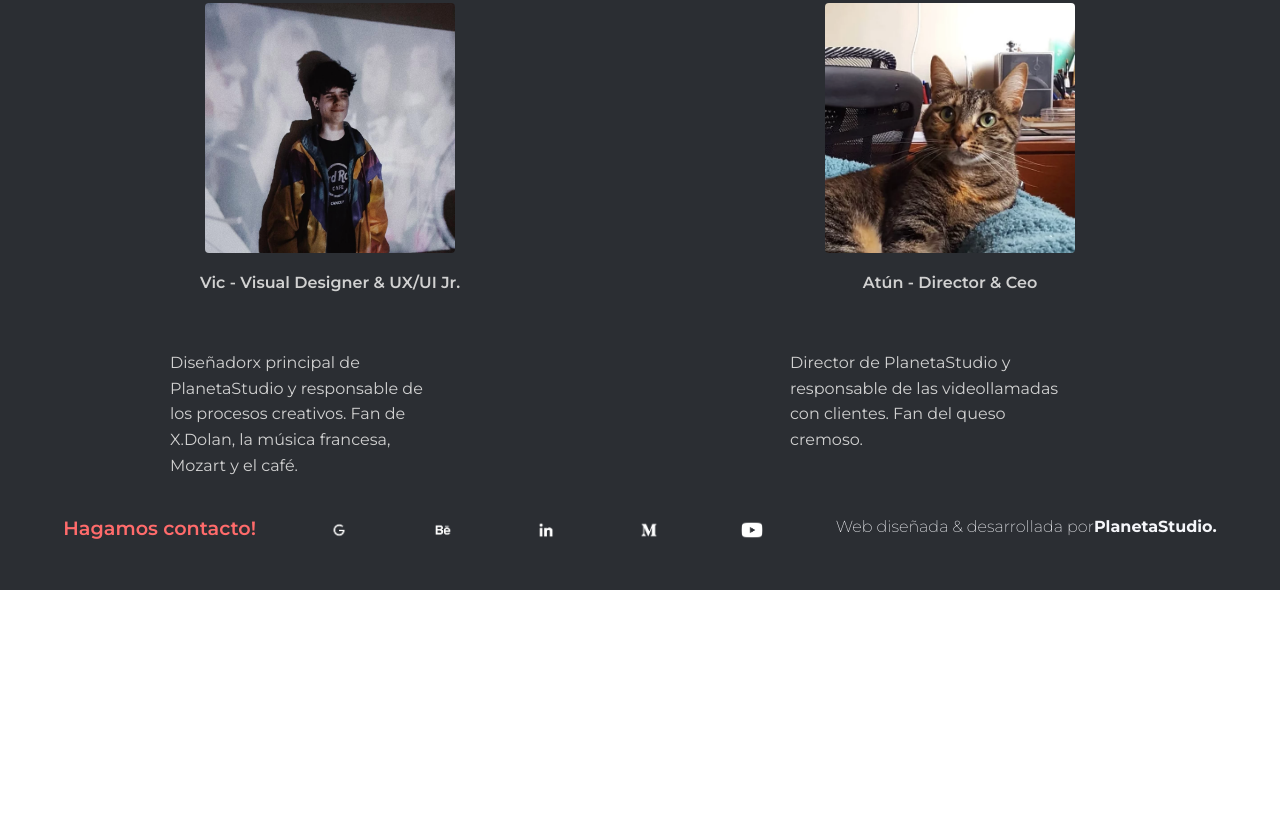
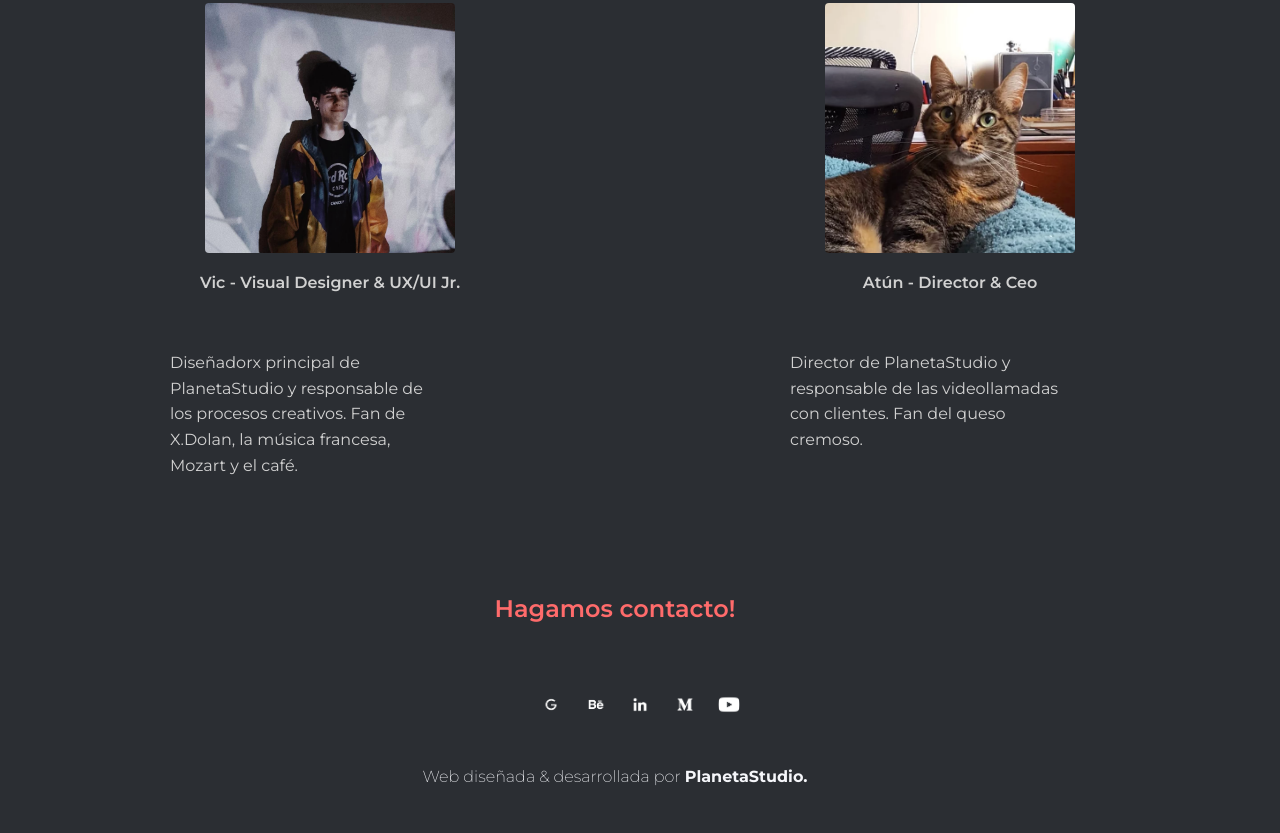
Before and after one commit to VicVe/planeta_studio_web, a website: page pages/bio.html in a window 1280 px wide. Shown: the part 945-1778 px from the top of the page. Before the commit the page ends 1535 px from the top, so only its background shows below. Drawn offline with nearby package versions, Linux system fonts and the light colour scheme.

Commit message:
modificacion de archivos_footer_proyectos_equipo

```diff
--- a/css/estilo.css
+++ b/css/estilo.css
@@ -39,6 +39,7 @@ h1{
     padding-bottom:40px;
     padding-top: 40px;
 }
+
 p{
     color:#2f3640;
     font-family: 'Montserrat', sans-serif;
@@ -272,11 +273,14 @@ div div a:hover {
     text-decoration: none;
     font-weight:400;
 }
-
+.overflow{
+    overflow: scroll;
+}
 
 
 /*EQUIPO Y BIO*/
 .equipoFlex{
+    background-color: #2b2e33;
     padding: 20px;
     display: flex;
     flex-wrap: wrap;
@@ -322,7 +326,17 @@ div div a:hover {
     justify-content: center;
 }
 
+.flex-container {
+    display: flex;
+    flex-direction: row;
+  }
 
+  /* Responsive layout - makes a one column layout instead of a two-column layout */
+  @media (max-width: 800px) {
+    .flex-container {
+      flex-direction: column;
+    }
+  }
 
 /*CONTACTO*/
 .centrar{
@@ -385,38 +399,28 @@ input:hover{
 }
 
 /*FOOTER*/
+
 footer{
+    width: 100%;
     background-color: #2b2e33;
-    display:block;
-    margin: auto;
-    width: 100%;
-    padding-bottom:40px;
-    padding-top: 40px;
-    display: flex;
-    flex-flow: row wrap;
-    justify-content: space-evenly;
+    grid-column-start: 1;
+    grid-column-end: 4;
+    text-align: center;
+    padding: 80px 0 80px 0;
 }
-.theFooter{
+
+.txtFooter{
     font-family: 'Montserrat', sans-serif;
     font-weight: 600;
-    font-size: larger;
+    font-size: x-large;
     color:#ff6b6b;
-    padding-top: 5px;
-    display: flex;
-    flex-flow: row wrap;
-    justify-content: center;
-    align-items: center;
 }
-.theFooterDos{
+
+.pieFooter{
     font-family: 'Montserrat', sans-serif;
     font-weight: 200;
     font-size: medium;
     color:#f5f6fa;
-    padding-top: 5px;
-    display: flex;
-    flex-flow: row wrap;
-    justify-content: flex-start;
-    /*padding-right: 100px;*/
 }
 .redes:hover{
     height: 55px;
--- a/pages/bio.html
+++ b/pages/bio.html
@@ -11,9 +11,8 @@
         <title>Bio | Planeta Studio</title>
     </head>
     <body>
-        <header>
-            <!--<img class="planeta" src="images/planetaStudio-14.png" alt="logo planeta" width="200" title="PlanetaStudio"/> -->
-            <nav class="navbar col-12"> <!-- justify-content-end barra de navegación/menú-->
+        <header class="col-12-sm col-12-md col-12-lg">
+            <nav class="navbar col-12">
                 <a class="navbar-brand" href="../index.html">
                     <img src="../images/planeta2.jpg" width="40" height="30" class="d-inline-block align-top" alt="" loading="lazy">
                     <span>PlanetaStudio.</span>
@@ -25,6 +24,7 @@
                 <a href="contacto.html">Contacto</a>
             </nav>
         </header>
+
         <h1>Bio de Planeta Studio</h1>
             <p class="user-select-none">
                 <span>PlanetaStudio</span> nació hace un par de años como una idea abstracta, como un mundo interior lleno de magia, planetas, estrellas, gatos, imágenes, colores, tendencias, formas y tipografías. Con el correr del tiempo se transformó en un estudio de diseño que aloja y da vida e identidad a diversos proyectos; haciendo foco en solucionar los problemas de diseño y comunicación que pueden surgir.<br>
@@ -38,7 +38,7 @@
             <img class="logo0 img-fluid align-item-center" style="width:70px;" src="../images/nave.png" alt="nave" width=".."/>
         <div class="subtitulo"><h2>Equipo</h2></div>
 
-        <div class="equipoFlex">
+        <div class="equipoFlex flex-container">
             <div class="cardEquipo">
                 <img class="imagen rounded" src="../images/vic.png" alt="vic" title="Hola! Soy Vic"/> <!--width="250"-->
                 <h3 class="titulo">Vic - Visual Designer & UX/UI Jr.</h3>  <!--antes era clase type600 padd-->
@@ -59,13 +59,8 @@
 
 
 
-
-        <script src="https://code.jquery.com/jquery-3.5.1.slim.min.js" integrity="sha384-DfXdz2htPH0lsSSs5nCTpuj/zy4C+OGpamoFVy38MVBnE+IbbVYUew+OrCXaRkfj" crossorigin="anonymous"></script>
-        <script src="https://cdn.jsdelivr.net/npm/popper.js@1.16.1/dist/umd/popper.min.js" integrity="sha384-9/reFTGAW83EW2RDu2S0VKaIzap3H66lZH81PoYlFhbGU+6BZp6G7niu735Sk7lN" crossorigin="anonymous"></script>
-        <script src="https://cdn.jsdelivr.net/npm/bootstrap@4.5.3/dist/js/bootstrap.min.js" integrity="sha384-w1Q4orYjBQndcko6MimVbzY0tgp4pWB4lZ7lr30WKz0vr/aWKhXdBNmNb5D92v7s" crossorigin="anonymous"></script>
-    </body>
         <footer>
-        <h3 class="theFooter">Hagamos contacto!</h3>
+            <p class="txtFooter">Hagamos contacto!</p>
             <a href="mailto:elplanetadevic@gmail.com" target="_blank">
                 <img class="redes" src="../images/bmail.png" alt="mail" width="40" title="Gmail"/>
             </a>
@@ -81,6 +76,27 @@
             <a href="http://www.youtube.com/channel/UC757KyQ2ubYQDZ5Wwoo6eMQ" target="_blank">
                 <img class="redes" src="../images/byoutube.png" alt="youtube" width="40" title="YouTube"/>
             </a>
-        <a class="theFooterDos">Web diseñada & desarrollada por <span>PlanetaStudio.</span></a>
+            <p class="pieFooter"> Web diseñada & desarrollada por <span>PlanetaStudio.</span></p>
         </footer>
+
+
+        <script src="https://code.jquery.com/jquery-3.5.1.slim.min.js" integrity="sha384-DfXdz2htPH0lsSSs5nCTpuj/zy4C+OGpamoFVy38MVBnE+IbbVYUew+OrCXaRkfj" crossorigin="anonymous"></script>
+        <script src="https://cdn.jsdelivr.net/npm/popper.js@1.16.1/dist/umd/popper.min.js" integrity="sha384-9/reFTGAW83EW2RDu2S0VKaIzap3H66lZH81PoYlFhbGU+6BZp6G7niu735Sk7lN" crossorigin="anonymous"></script>
+        <script src="https://cdn.jsdelivr.net/npm/bootstrap@4.5.3/dist/js/bootstrap.min.js" integrity="sha384-w1Q4orYjBQndcko6MimVbzY0tgp4pWB4lZ7lr30WKz0vr/aWKhXdBNmNb5D92v7s" crossorigin="anonymous"></script>
+    </body>
  </html>
+
+
+ <!--
+      <nav class="navbar col-12">
+        <a class="navbar-brand" href="../index.html">
+            <img src="../images/planeta2.jpg" width="40" height="30" class="d-inline-block align-top" alt="" loading="lazy">
+            <span>PlanetaStudio.</span>
+        </a>
+        <a href="../index.html">Home</a>
+        <a href="servicios.html">Servicios</a>
+        <a href="proyectos.html">Proyectos</a>
+        <a href="bio.html">Bio</a>
+        <a href="contacto.html">Contacto</a>
+    </nav>
+ -->
```
Also changed, not shown: index.html (+10 -8 lines), pages/contacto.html (+11 -10 lines), pages/proyectos.html (+10 -16 lines), pages/servicios.html (+11 -11 lines). Lines whose indentation alone changed are shown as unchanged.
